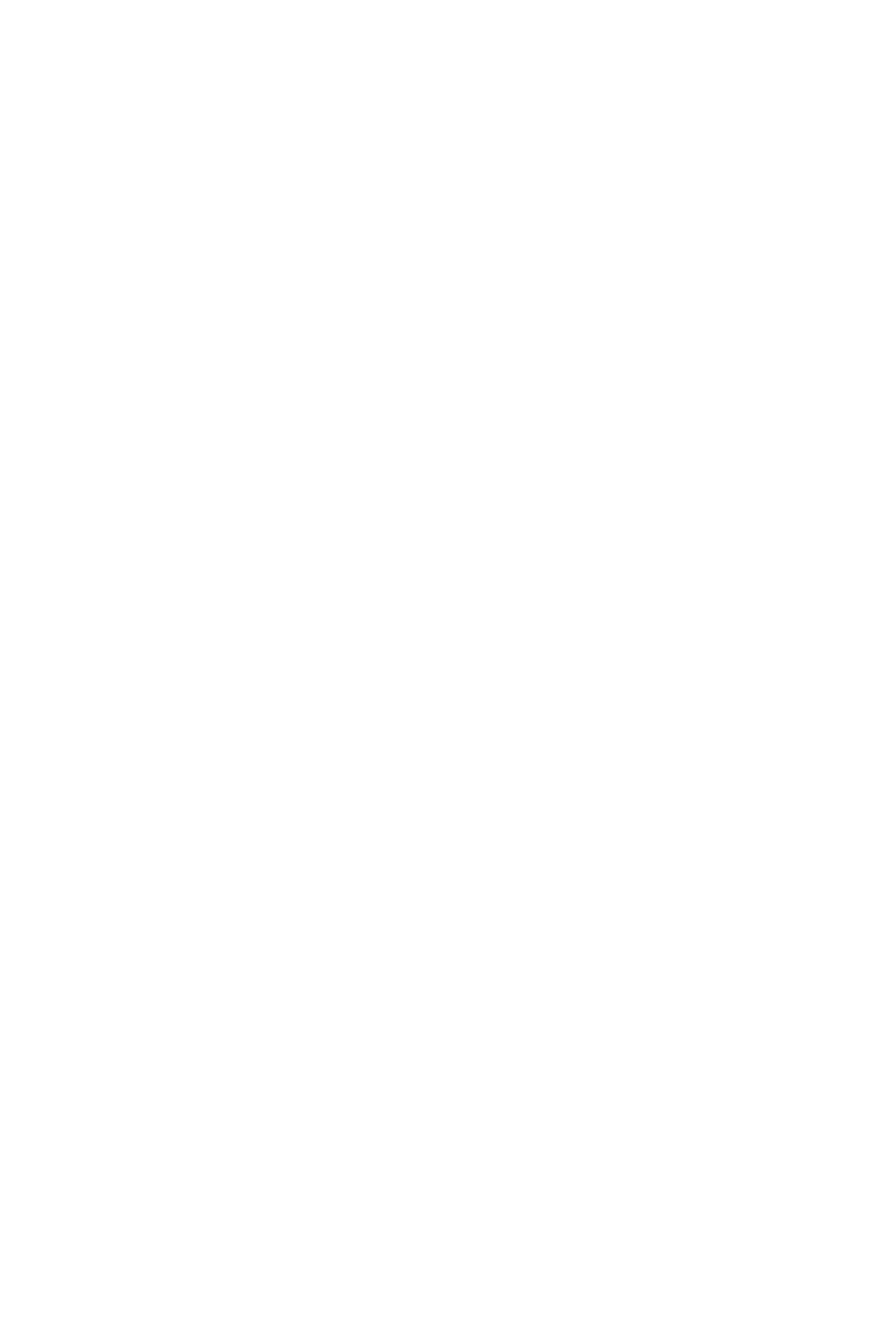
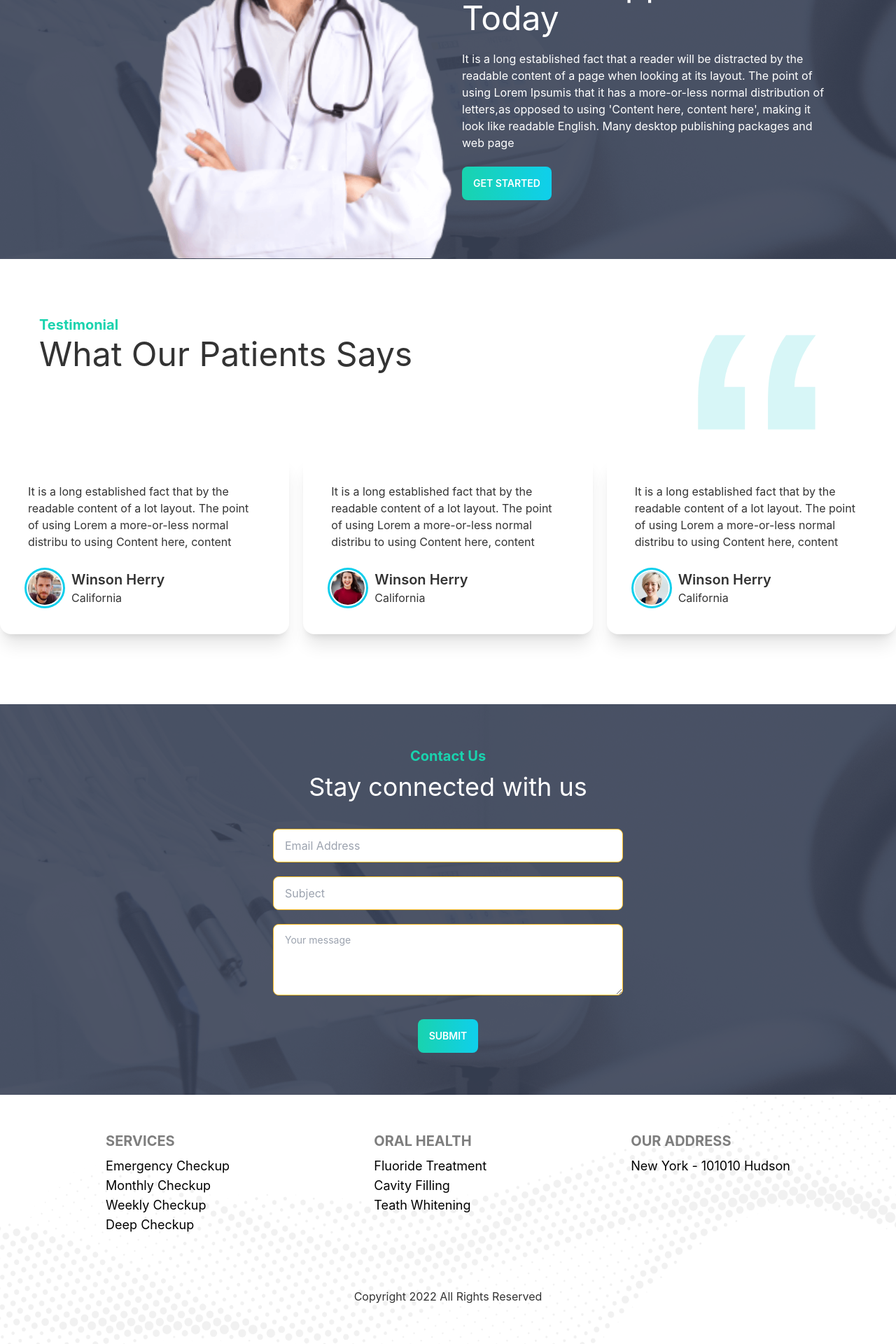
Before and after one commit to MIRJAKARIYA/Doctors-portal-react-project, a React (Create React App) app: page / in a window 1280 px wide. Shown: the part 2356-4276 px from the top of the page at 70% size. Before the commit the page ends 1976 px from the top, so only its background shows below. Built offline with nearby package versions, Linux system fonts and the light colour scheme.

Commit message:
footer added

```diff
--- a/src/Pages/Home/AnotherBanner.js
+++ b/src/Pages/Home/AnotherBanner.js
@@ -1,5 +1,6 @@
 import React from "react";
 import Treatment from '../../assets/images/treatment.png';
+import PrimaryButton from "../Shared/PrimaryButton";
 const AnotherBanner = () => {
   return (
     <div class="hero max-w-[1300px] mx-auto mt-[100px]">
@@ -16,7 +17,7 @@ const AnotherBanner = () => {
           <p class="py-6">
           It is a long established fact that a reader will be distracted by the readable content of a page when looking at its layout. The point of using Lorem Ipsumis that it has a more-or-less normal distribution of letters,as opposed to using 'Content here, content here', making it look like readable English. Many desktop publishing packages and web page
           </p>
-          <button class="btn bg-gradient-to-r from-secondary to-primary border-0 text-white">Get Started</button>
+          <PrimaryButton>GET STARTED</PrimaryButton>
         </div>
       </div>
     </div>
--- /dev/null
+++ b/src/Pages/Home/AppoinmenBanner.js
@@ -0,0 +1,31 @@
+import React from "react";
+import Doctor from '../../assets/images/doctor-small.png';
+import PrimaryButton from "../Shared/PrimaryButton";
+import './AppoinmentBanner.css';
+
+const AppoinmenBanner = () => {
+  return (
+    <div className="md:mt-[200px] mt-[70px] flex md:h-[550px] appoinment-banner-style">
+      <div className="md:flex-1 hidden md:block relative mr-10">
+          <img src={Doctor} className='h-[690px] absolute left-[17%] top-[-25.5%] w-[700px]' alt="" />
+      </div>
+      <div className="md:flex-1 mx-[28px] md:mx-0 my-[71px] md:my-0 md:flex items-center">
+        <div className="md:w-[85%] text-white">
+          <h3 className="text-secondary text-xl font-bold">Appoinment</h3>
+          <h1 className="text-5xl mt-[22px]">Make an appoinment Today</h1>
+          <p className="my-[22px]">
+            It is a long established fact that a reader will be distracted by
+            the readable content of a page when looking at its layout. The point
+            of using Lorem Ipsumis that it has a more-or-less normal
+            distribution of letters,as opposed to using 'Content here, content
+            here', making it look like readable English. Many desktop publishing
+            packages and web page
+          </p>
+          <PrimaryButton>GET STARTED</PrimaryButton>
+        </div>
+      </div>
+    </div>
+  );
+};
+
+export default AppoinmenBanner;
--- /dev/null
+++ b/src/Pages/Home/AppoinmentBanner.css
@@ -0,0 +1,3 @@
+.appoinment-banner-style{
+    background-image: url('../../assets/images/appointment.png');
+}
--- a/src/Pages/Home/Banner.js
+++ b/src/Pages/Home/Banner.js
@@ -1,5 +1,6 @@
 import React from "react";
 import Chair from "../../assets/images/chair.png";
+import PrimaryButton from "../Shared/PrimaryButton";
 import './Banner.css';
 const Banner = () => {
   return (
@@ -13,9 +14,7 @@ const Banner = () => {
               excepturi exercitationem quasi. In deleniti eaque aut repudiandae
               et a id nisi.
             </p>
-            <button className="btn border-0 text-white font-semibold bg-gradient-to-r from-secondary to-primary ">
-              GET STARTED
-            </button>
+            <PrimaryButton>GET STARTED</PrimaryButton>
           </div>
         </div>
         <div className="w-full lg:w-1/2">
--- /dev/null
+++ b/src/Pages/Home/Contact.css
@@ -0,0 +1,3 @@
+.contact-us-style{
+    background-image: url('../../assets/images/appointment.png');
+}
--- /dev/null
+++ b/src/Pages/Home/Contact.js
@@ -0,0 +1,35 @@
+import React from "react";
+import PrimaryButton from "../Shared/PrimaryButton";
+import './Contact.css';
+const Contact = () => {
+  return (
+    <div className="mt-[100px] py-[60px] px-[25px] contact-us-style">
+      <div className="max-w-[500px] mx-auto">
+        <p className="text-center text-xl text-secondary font-bold">Contact Us</p>
+        <h1 className="text-center mt-[10px] text-white text-4xl">Stay connected with us</h1>
+        <div className="mt-10">
+          <input
+            type="text"
+            placeholder="Email Address"
+            class="input input-bordered input-warning w-full"
+          />
+          <input
+            placeholder="Subject"
+            type='text'
+            class="input input-bordered input-warning w-full mt-5"
+          />
+          <textarea
+          rows={3}
+            placeholder="Your message"
+            class="textarea textarea-warning w-full mt-5"
+          />
+          <div className="text-center mt-7">
+          <PrimaryButton>Submit</PrimaryButton>
+          </div>
+        </div>
+      </div>
+    </div>
+  );
+};
+
+export default Contact;
--- a/src/Pages/Home/Home.js
+++ b/src/Pages/Home/Home.js
@@ -1,16 +1,26 @@
-import React from 'react';
-import AnotherBanner from './AnotherBanner';
-import Banner from './Banner';
-import Info from './Info';
-import Services from './Services';
+import React from "react";
+import Footer from "../Shared/Footer";
+import AnotherBanner from "./AnotherBanner";
+import AppoinmenBanner from "./AppoinmenBanner";
+import Banner from "./Banner";
+import Contact from "./Contact";
+import Info from "./Info";
+import Services from "./Services";
+import Testimonial from "./Testimonial";
+
 
 const Home = () => {
+
   return (
     <div>
       <Banner></Banner>
       <Info></Info>
       <Services></Services>
       <AnotherBanner></AnotherBanner>
+      <AppoinmenBanner></AppoinmenBanner>
+      <Testimonial></Testimonial>
+      <Contact></Contact>
+      <Footer></Footer>
     </div>
   );
 };
--- /dev/null
+++ b/src/Pages/Home/PatientsOpinion.js
@@ -0,0 +1,27 @@
+import React from "react";
+
+const PatientsOpinion = ({ patient }) => {
+  return (
+    <div className="card bg-base-100 shadow-xl p-10">
+      <p className="">
+        It is a long established fact that by the readable content of a lot
+        layout. The point of using Lorem a more-or-less normal distribu to using
+        Content here, content
+      </p>
+
+      <div className="flex items-center mt-7">
+        <div className="avatar">
+          <div className="w-12 h-12 rounded-full ring ring-primary ring-offset-base-100 ring-offset-2">
+            <img src={patient.img} alt="" />
+          </div>
+        </div>
+        <div className="ml-[14px]">
+          <p className="card-title">{patient.name}</p>
+          <p>{patient.address}</p>
+        </div>
+      </div>
+    </div>
+  );
+};
+
+export default PatientsOpinion;
--- /dev/null
+++ b/src/Pages/Home/Testimonial.js
@@ -0,0 +1,55 @@
+import React from "react";
+import Patient1 from "../../assets/images/people1.png";
+import Patient2 from "../../assets/images/people2.png";
+import Patient3 from "../../assets/images/people3.png";
+import Quote from "../../assets/icons/quote.svg";
+import PatientsOpinion from "./PatientsOpinion";
+
+const Testimonial = () => {
+  const patientsOpinion = [
+    {
+      _id: 1,
+      opinion:
+        "It is a long established fact that by the readable content of a lot layout. The point of using Lorem a more-or-less normal distribu to using Content here, content",
+      name: "Winson Herry",
+      address: "California",
+      img: Patient1,
+    },
+    {
+      _id: 2,
+      opinion:
+        "It is a long established fact that by the readable content of a lot layout. The point of using Lorem a more-or-less normal distribu to using Content here, content",
+      name: "Winson Herry",
+      address: "California",
+      img: Patient2,
+    },
+    {
+      _id: 3,
+      opinion:
+        "It is a long established fact that by the readable content of a lot layout. The point of using Lorem a more-or-less normal distribu to using Content here, content",
+      name: "Winson Herry",
+      address: "California",
+      img: Patient3,
+    },
+  ];
+  return (
+    <div className="mt-20 relative">
+      <div className="ml-[25px] lg:ml-[56px]">
+        <h3 className="text-xl text-secondary font-bold mb-1">Testimonial</h3>
+        <h1 className="text-5xl">What Our Patients Says</h1>
+      </div>
+      <div className="grid sm:grid-cols-1 md:grid-cols-2 lg:grid-cols-3 gap-5 max-w-[1500px] lg:mx-auto mx-[25px] lg:mt-[120px] mt-[50px]">
+        {patientsOpinion.map((patient) => (
+          <PatientsOpinion patient={patient}></PatientsOpinion>
+        ))}
+      </div>
+      <img
+        className="absolute top-[2%] w-[192px] h-[156px] right-[8%]"
+        src={Quote}
+        alt=""
+      />
+    </div>
+  );
+};
+
+export default Testimonial;
--- /dev/null
+++ b/src/Pages/Shared/Footer.css
@@ -0,0 +1,14 @@
+.footer-style{
+    background-image: url('../../assets/images/footer.png');
+
+    background-size: 100%;
+    background-position: 0% 45%;
+    background-repeat: no-repeat;
+}
+.footer-title{
+    color: #939393;
+    font-size: 20px;
+}
+.footer-style span{
+    color: black;
+}
--- /dev/null
+++ b/src/Pages/Shared/Footer.js
@@ -0,0 +1,32 @@
+import React from "react";
+import './Footer.css';
+const Footer = () => {
+  return (
+    <div className="footer-style p-14">
+        <footer className="footer justify-around text-neutral-content">
+      <div>
+        <span className="footer-title">Services</span>
+        <span className="link text-[18px] link-hover">Emergency Checkup</span>
+        <span className="link text-[18px] link-hover">Monthly Checkup</span>
+        <span className="link text-[18px] link-hover">Weekly Checkup</span>
+        <span className="link text-[18px] link-hover">Deep Checkup</span>
+      </div>
+      <div>
+        <span className="footer-title">ORAL HEALTH</span>
+        <span className="link text-[18px] link-hover">Fluoride Treatment</span>
+        <span className="link text-[18px] link-hover">Cavity Filling</span>
+        <span className="link text-[18px] link-hover">Teath Whitening</span>
+      </div>
+      <div>
+        <span className="footer-title">Our address</span>
+        <span className="link text-[18px] link-hover">New York - 101010 Hudson</span>
+
+      </div>
+
+    </footer>
+    <p className="text-center mt-[80px]">Copyright 2022 All Rights Reserved</p>
+    </div>
+  );
+};
+
+export default Footer;
--- /dev/null
+++ b/src/Pages/Shared/PrimaryButton.js
@@ -0,0 +1,11 @@
+import React from 'react';
+
+const PrimaryButton = ({children}) => {
+    return (
+        <button class="btn bg-gradient-to-r from-secondary to-primary border-0 text-white">
+            {children}
+          </button>
+    );
+};
+
+export default PrimaryButton;
```
Also changed, not shown: src/assets/images/Mask Group 7@2x 1comma.png (added). Lines whose indentation alone changed are shown as unchanged.
